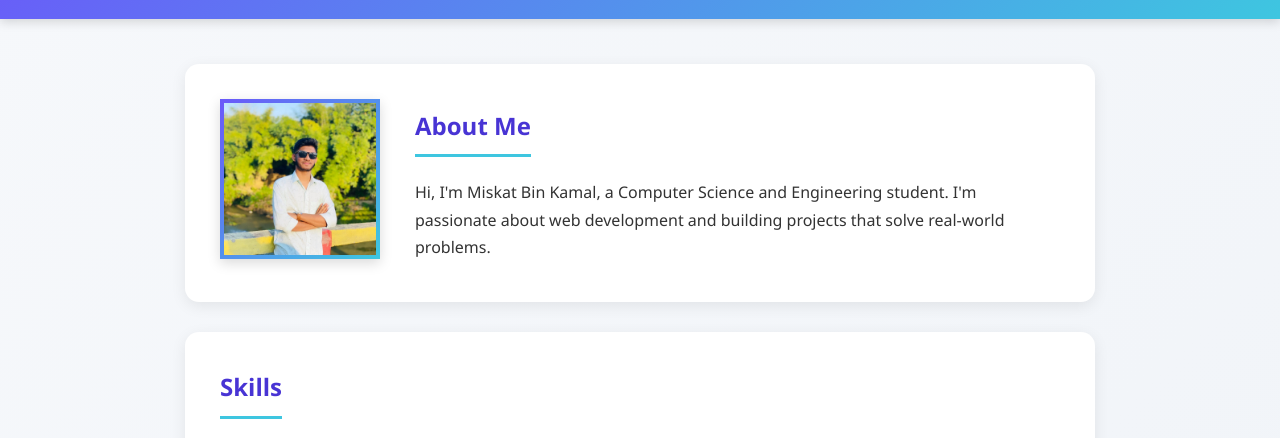
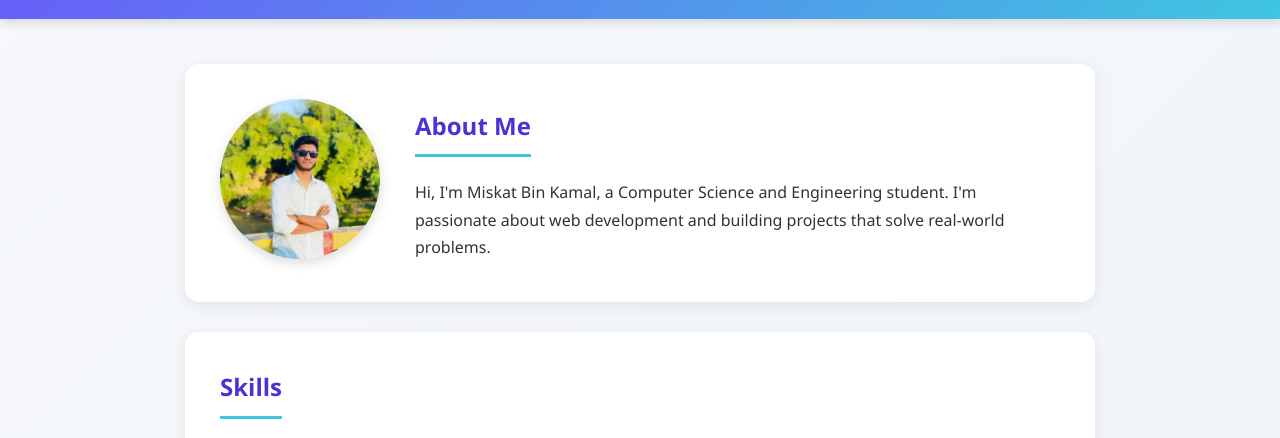
Before and after one commit to miskatbk03-cloud/SD-Mini-project-01, a plain HTML site: page index.html in a window 1280 px wide. Shown: the part 71-509 px from the top of the page. Drawn offline with Linux system fonts and the light colour scheme.

Commit message:
Restore base styles and layout in style.css

```diff
--- a/style.css
+++ b/style.css
@@ -80,10 +80,8 @@ section h2 {
 .about-img img {
   width: 160px;
   height: 160px;
-  border-radius:;
+  border-radius:50%;
   object-fit: cover;
-  border: 4px solid;
-  border-image: linear-gradient(135deg, #6a5af9, #3ec6e0) 1;
   box-shadow: 0 4px 12px rgba(0, 0, 0, 0.15);
 }
 
```
